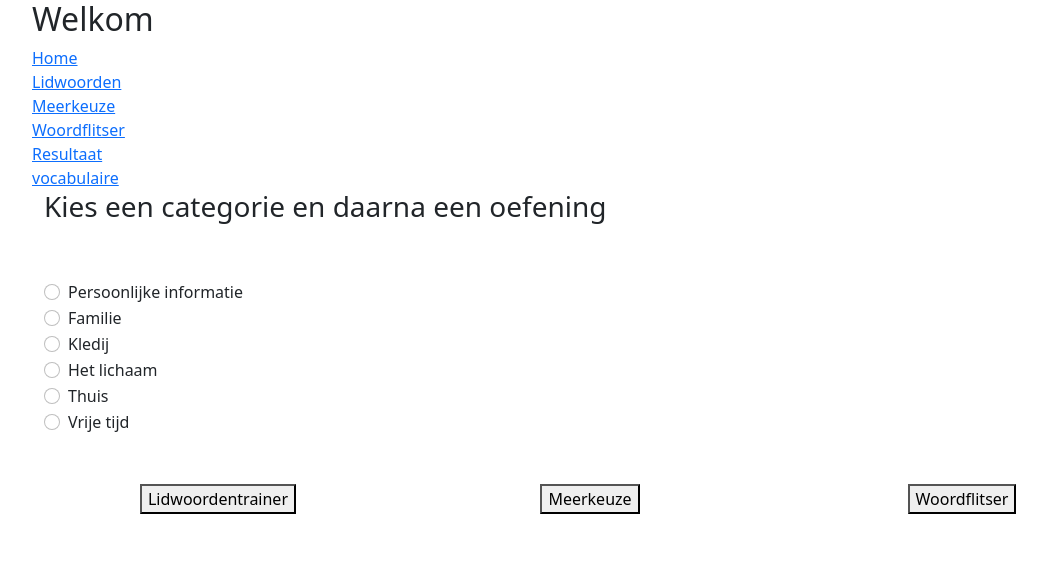
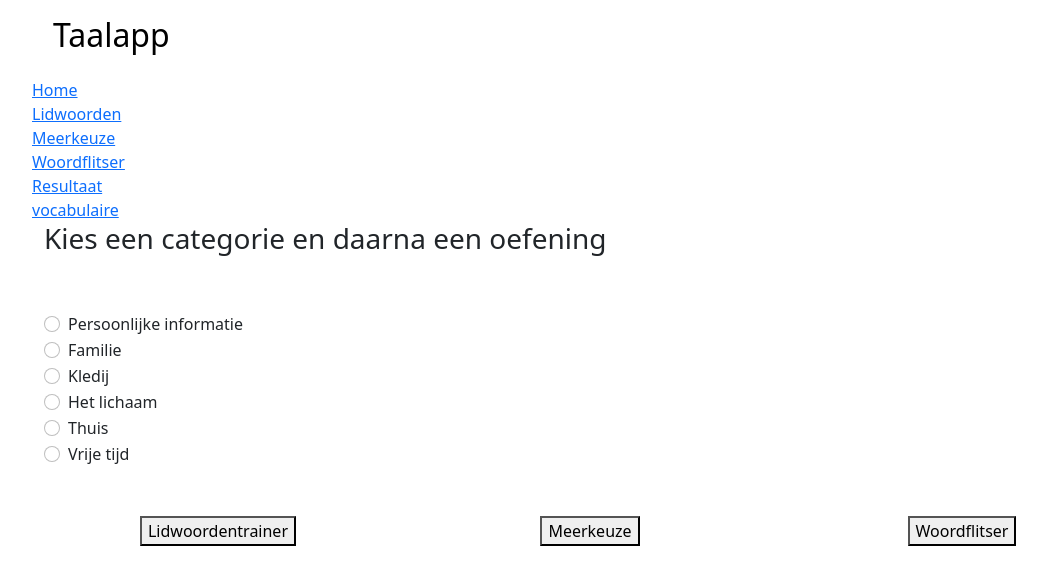
Before and after one commit to SanderGeunes/taalapp, an Angular app: page /home in a window 1280 px wide. Shown: the top 584 px of the page, without its empty margins (50-1097 px from the left). Built offline with nearby package versions, Linux system fonts and the light colour scheme.

Commit message:
added button to navigate home

```diff
--- a/src/app/app.component.css
+++ b/src/app/app.component.css
@@ -0,0 +1,5 @@
+.homeButton{
+    margin: 15px;
+    border-style: none;
+    background-color: white;
+}
--- a/src/app/app.component.html
+++ b/src/app/app.component.html
@@ -2,7 +2,7 @@
 <div class="container">
     <div class="row">
         <div class="col-md-12">
-            <h2>Welkom</h2>
+            <button class="homeButton" (click)="navigateHome()"><h2>Taalapp</h2></button>
         </div>
         <br>
         <div class="col-md-12">
--- a/src/app/app.component.ts
+++ b/src/app/app.component.ts
@@ -1,4 +1,5 @@
 import { Component } from '@angular/core';
+import { Router } from '@angular/router';
 
 @Component({
   selector: 'app-root',
@@ -7,4 +8,16 @@ import { Component } from '@angular/core';
 })
 export class AppComponent {
   title = 'taalapp';
+  constructor(private router: Router){
+
+  }
+
+  navigateHome(){
+    this.router.navigateByUrl('home');
+  }
+
+
+
+
+
 }
```
